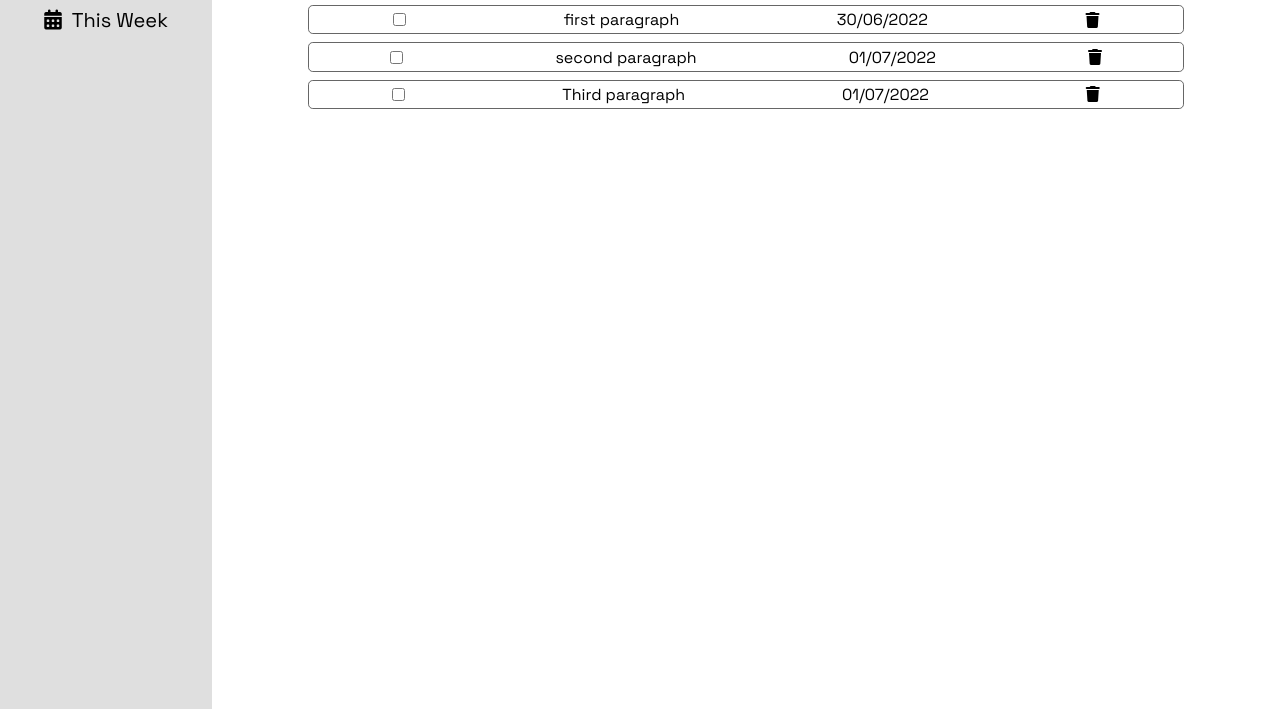
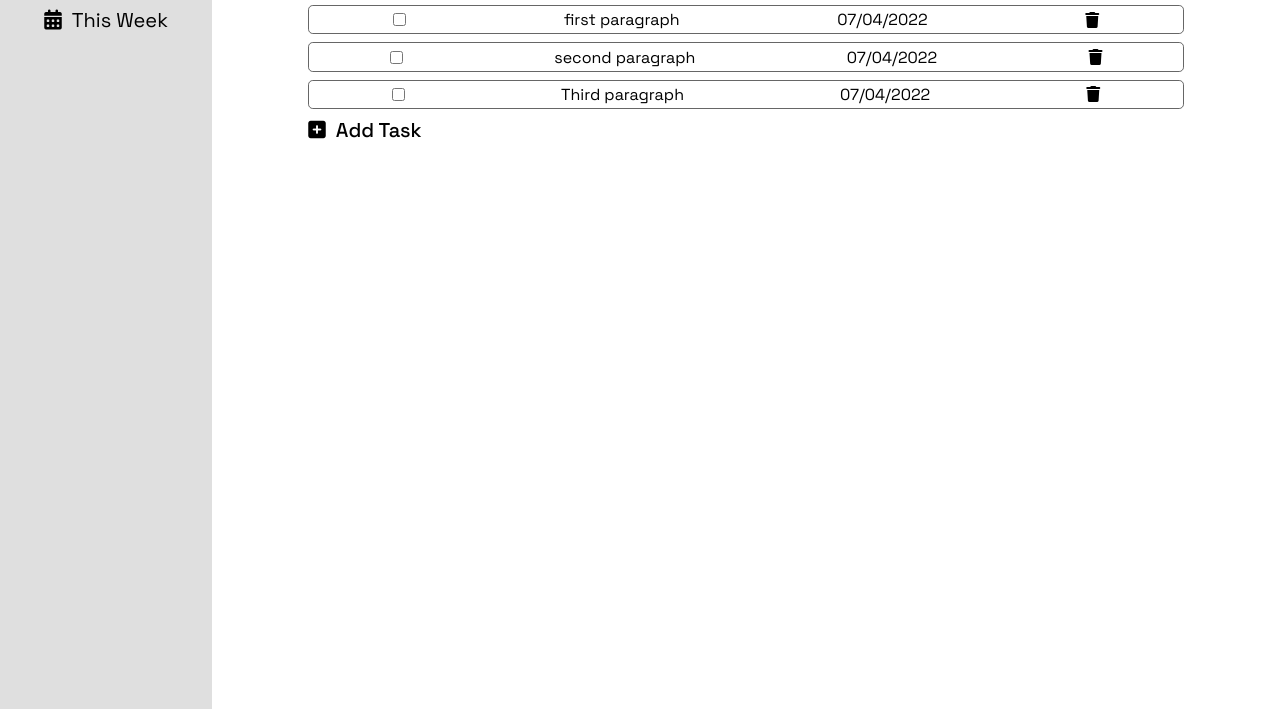
Before and after one commit to haroldm2598/Project-todolist, a website built with webpack: page dist/index.html in a window 1280 px wide. Shown: the part 194-903 px from the top of the page. Built offline with nearby package versions, Linux system fonts and the light colour scheme.

Commit message:
eleventh / july 04, 2022

```diff
--- a/src/modules/contentComponents/inboxIndex.js
+++ b/src/modules/contentComponents/inboxIndex.js
@@ -1,24 +1,26 @@
 import '../../styles/main.scss';
-import { format } from 'date-fns';
+import { format, endOfDay } from 'date-fns';
+
+const todayDate = format(endOfDay(new Date()), 'MM/dd/yyyy');
 
 const dataArr = [
 	{
 		inputId: 'testing',
 		inputName: 'testing',
 		inputContent: 'first paragraph',
-		inputDate: '30/06/2022'
+		inputDate: todayDate
 	},
 	{
 		inputId: 'testing2',
 		inputName: 'testing2',
 		inputContent: 'second paragraph',
-		inputDate: '01/07/2022'
+		inputDate: todayDate
 	},
 	{
 		inputId: 'testing3',
 		inputName: 'testing3',
 		inputContent: 'Third paragraph',
-		inputDate: '01/07/2022'
+		inputDate: todayDate
 	}
 ];
 
@@ -57,23 +59,37 @@
 		elementWrapper.appendChild(forInput);
 		elementWrapper.appendChild(datePara);
 		elementWrapper.appendChild(icon);
+
 		element.appendChild(elementWrapper);
 	}
 
-	console.log(format(new Date().getFullYear(), 'MM/dd/yyyy'));
 	return element;
 };
 
 export const inboxComponents = () => {
 	const element = document.createElement('div');
+	const buttonWrapper = document.createElement('div');
 	const h1 = document.createElement('h1');
+	const buttonTask = document.createElement('button');
+	const icon = document.createElement('i');
 
 	h1.textContent = 'inbox';
+	buttonTask.textContent = 'Add Task';
+	buttonTask.addEventListener('click', () => {
+		console.log('Clicked buttonTask ');
+	});
 
 	element.classList.add('contentContainer');
 	h1.classList.add('contentContainer__header');
+	buttonWrapper.classList.add('contentContainer__addButton');
+	icon.classList.add('contentContainer__addButton--icon');
+	buttonTask.classList.add('contentContainer__addButton--button');
+	icon.setAttribute('class', `fas fa-plus-square`);
 
 	element.appendChild(h1);
 	element.appendChild(radioButtons());
+	buttonWrapper.appendChild(icon);
+	buttonWrapper.appendChild(buttonTask);
+	element.appendChild(buttonWrapper);
 	return element;
 };
--- a/src/modules/index.js
+++ b/src/modules/index.js
@@ -12,5 +12,4 @@
 
 	document.body.appendChild(headerComponents());
 	document.body.appendChild(divWrapper);
-	// document.body.appendChild(inboxComponents());
 };
--- a/src/styles/main.scss
+++ b/src/styles/main.scss
@@ -97,4 +97,18 @@
 		border: 1px solid $mainBG1;
 		border-radius: 0.3em;
 	}
+
+	&__addButton {
+		font-size: 1.25rem;
+		cursor: pointer;
+
+		&--button {
+			margin-left: 0.5em;
+			border: none;
+			background: none;
+			font-size: 1.25rem;
+			font-weight: 500;
+			cursor: pointer;
+		}
+	}
 }
```
